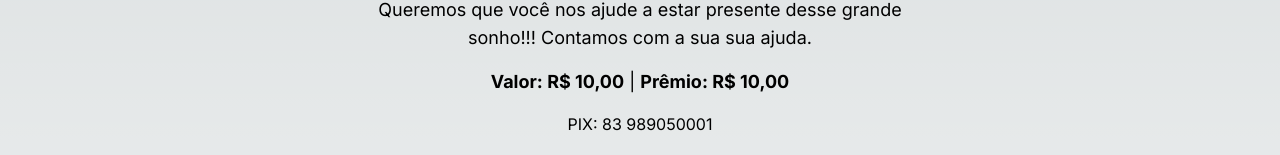
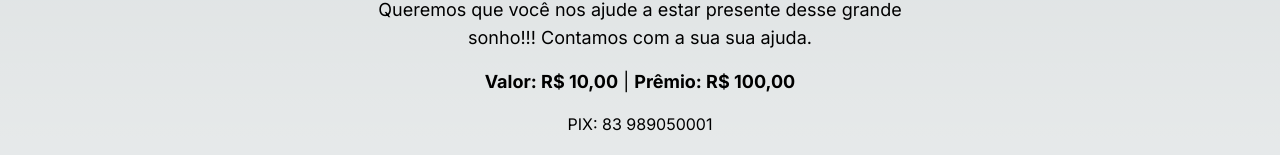
Before and after one commit to Lucaslimasz/minharifa, a Next.js app: page / in a window 1280 px wide. Shown: the part 355-510 px from the top of the page. Built offline with nearby package versions, Linux system fonts and the light colour scheme; no server answers; the database is empty.

Commit message:
adjusment

```diff
--- a/src/app/page.tsx
+++ b/src/app/page.tsx
@@ -56,7 +56,7 @@ export default function Home() {
         sua sua ajuda.
       </p>
       <p className="text-lg pt-4 max-w-xl">
-        <b>Valor: R$ 10,00</b> | <b>Prêmio: R$ 10,00</b>
+        <b>Valor: R$ 10,00</b> | <b>Prêmio: R$ 100,00</b>
       </p>
       <p className="text-base pt-4 max-w-xl">PIX: 83 989050001</p>
       <p className="text-base pt-4 max-w-xl">
```
